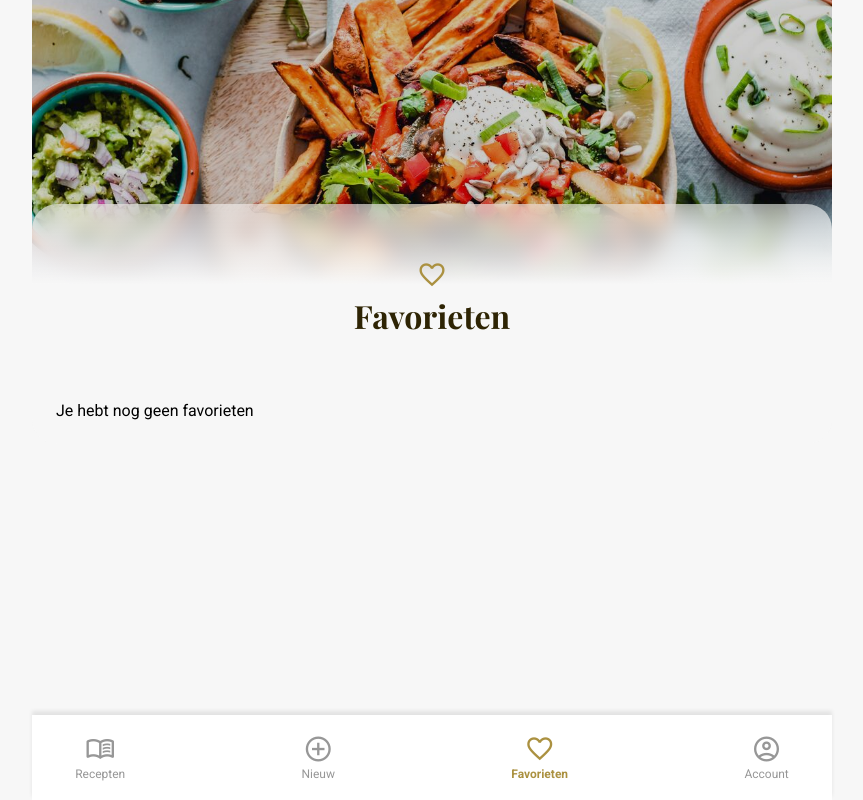
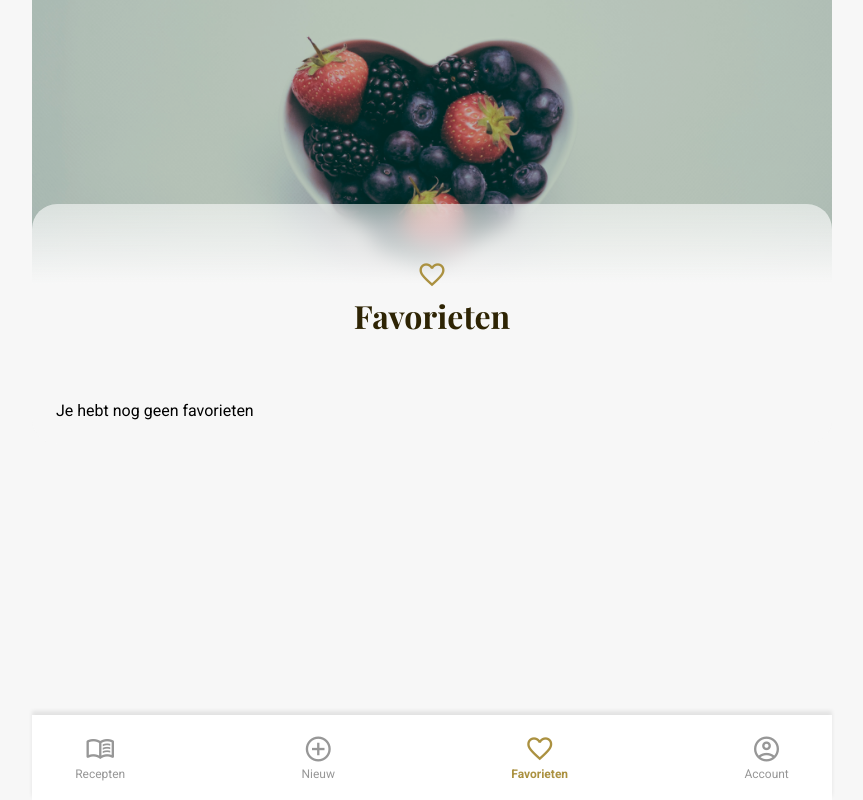
Before and after one commit to danieltreep/my-recipes-vue, a Vue app: page /favorites in a window 1280 px wide. Shown: the whole page, without its empty margins (208-1071 px from the left). Built offline with nearby package versions, Linux system fonts and the light colour scheme; no server answers; the database is empty; sample sign-in values are in the browser's storage.

Commit message:
updated thumbnail

```diff
--- a/src/components/recipes/RecipeThumbnail.vue
+++ b/src/components/recipes/RecipeThumbnail.vue
@@ -45,8 +45,7 @@
         overflow: hidden;
         display: grid;
         grid-template-columns: 1.5fr 3fr;
-        max-height: 110px;
-        min-height: 100px;
+        height: 110px;
         margin-bottom: 1rem;
     }
     .text {
@@ -71,7 +70,7 @@
         color: var(--font-color);
     }
     .description {
-        -webkit-line-clamp: 2;
+        -webkit-line-clamp: 1;
         /* autoprefixer: off */
         -webkit-box-orient: vertical;
         /* autoprefixer: on */
--- a/src/views/recipes/FavoritesPage.vue
+++ b/src/views/recipes/FavoritesPage.vue
@@ -1,6 +1,6 @@
 <template>
     <div>
-        <img src="@/assets/food.jpg" alt="">
+        <img src="@/assets/favorites.jpg" alt="">
         <div class="page">
             <header>
                 <span class="material-symbols-outlined">favorite</span>
```
Also changed, not shown: src/assets/categories/hoofdgerecht.jpg, src/assets/favorites.jpg (added).
